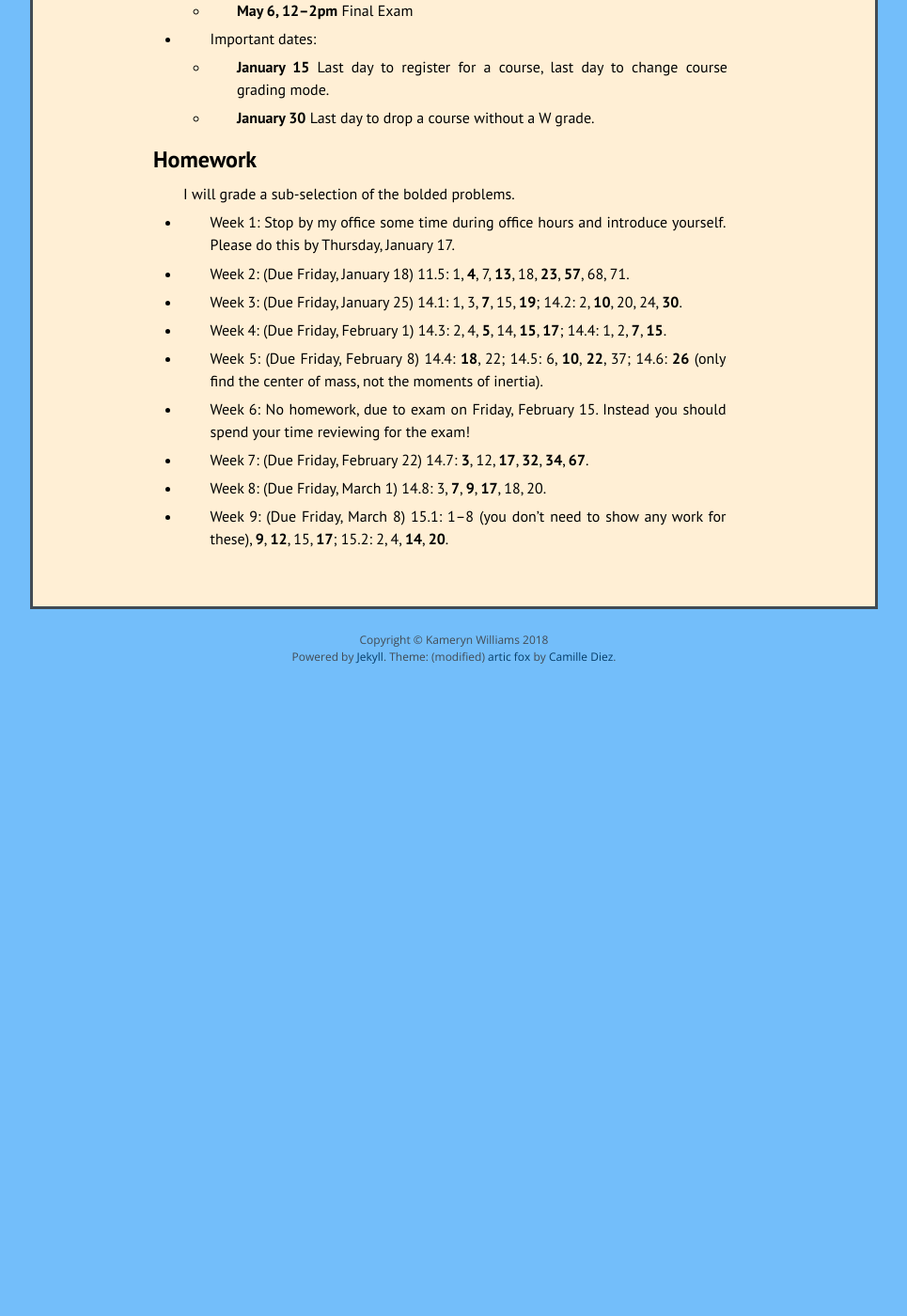
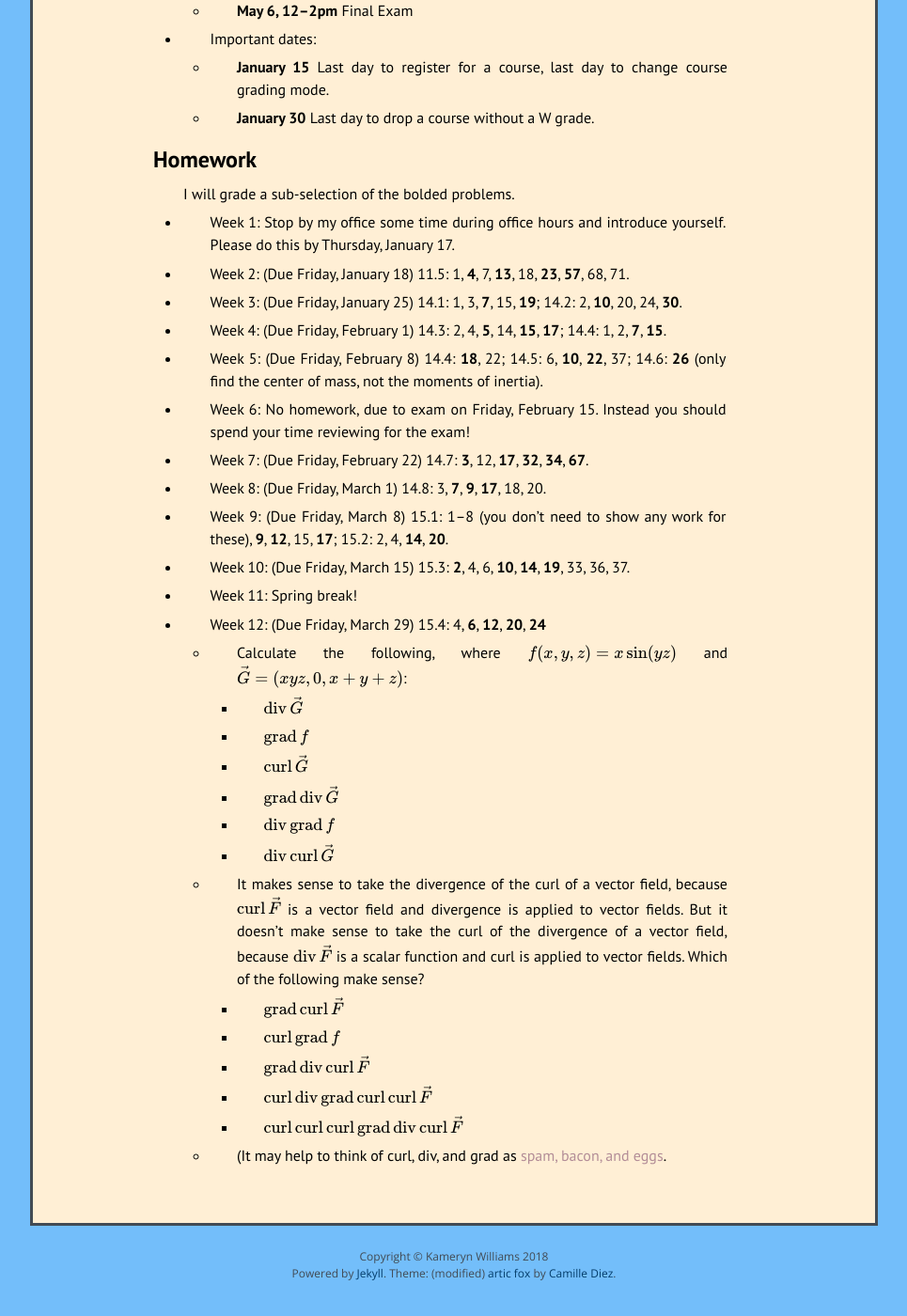
Before and after one commit to kamerynjw/kamerynjw.github.io, a Jekyll site: the page built from teaching/2019/math244.md, in a window 1280 px wide and 1400 px high, scrolled down 824 px. Shown: the whole window at 94% size, without its empty margins (157-1122 px from the left). Built offline with Jekyll 4.4.1, drawn with Linux system fonts in a browser that asks for light colours; nearby versions of some CDN libraries; formulas are drawn with MathJax 3; before the commit the page ends 1568 px from its top, so only the background shows below that.

Commit message:
more homework

```diff
--- a/teaching/2019/math244.md
+++ b/teaching/2019/math244.md
@@ -73,3 +73,37 @@
 * Week 8: (Due Friday, March 1) 14.8: 3, **7**, **9**, **17**, 18, 20.
 
 * Week 9: (Due Friday, March 8) 15.1: 1--8 (you don't need to show any work for these), **9**, **12**, 15, **17**; 15.2: 2, 4, **14**, **20**.
+
+* Week 10: (Due Friday, March 15) 15.3: **2**, 4, 6, **10**, **14**, **19**, 33, 36, 37.
+
+* Week 11: Spring break!
+
+* Week 12: (Due Friday, March 29) 15.4: 4, **6**, **12**, **20**, **24**
+
+    * Calculate the following, where $f(x,y,z) = x\sin(yz)$ and $\vec G = (xyz,0,x+y+z)$:
+
+        * $\operatorname{div} \vec G$
+
+        * $\operatorname{grad} f$
+
+        * $\operatorname{curl} \vec G$
+
+        * $\operatorname{grad} \operatorname{div} \vec G$
+
+        * $\operatorname{div} \operatorname{grad} f$
+
+        * $\operatorname{div} \operatorname{curl} \vec G$
+
+    * It makes sense to take the divergence of the curl of a vector field, because $\operatorname{curl} \vec F$ is a vector field and divergence is applied to vector fields. But it doesn't make sense to take the curl of the divergence of a vector field, because $\operatorname{div} \vec F$ is a scalar function and curl is applied to vector fields. Which of the following make sense?
+
+        * $\operatorname{grad} \operatorname{curl} \vec F$
+
+        * $\operatorname{curl} \operatorname{grad} f$
+
+        * $\operatorname{grad} \operatorname{div} \operatorname{curl} \vec F$
+
+        * $\operatorname{curl} \operatorname{div} \operatorname{grad} \operatorname{curl} \operatorname{curl} \vec F$
+
+        * $\operatorname{curl} \operatorname{curl} \operatorname{curl} \operatorname{grad} \operatorname{div} \operatorname{curl} \vec F$
+
+    * (It may help to think of curl, div, and grad as [spam, bacon, and eggs](https://www.youtube.com/watch?v=anwy2MPT5RE).
```
